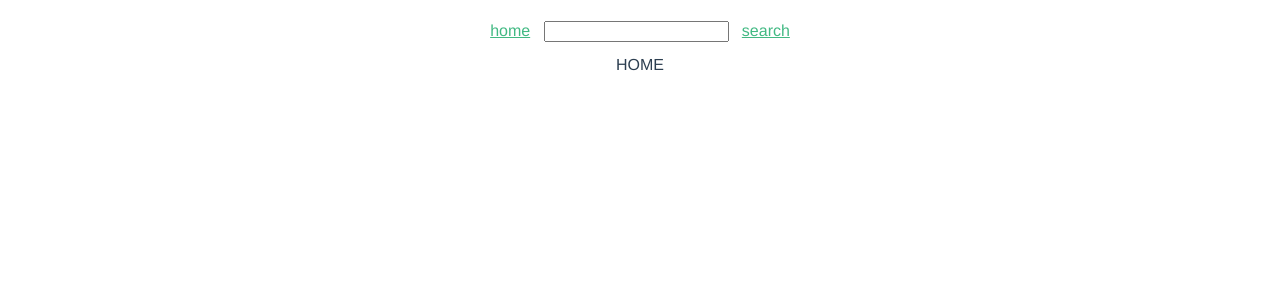
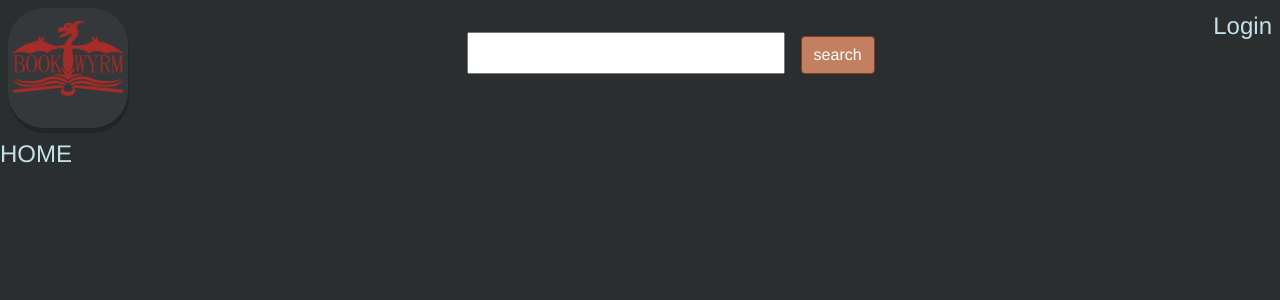
Before and after one commit to gurtejboparai/bookwyrm, a Vue app in the folder bookwyrm_frontend/: page / in a window 1280 px wide. Shown: the top 300 px of the page. Built offline with nearby package versions, Linux system fonts and the light colour scheme.

Commit message:
#34 Add bootstrap css, Add logo, Update page coloring

```diff
--- a/bookwyrm_frontend/package.json
+++ b/bookwyrm_frontend/package.json
@@ -8,6 +8,7 @@
     "lint": "vue-cli-service lint"
   },
   "dependencies": {
+    "bootstrap": "^5.1.3",
     "core-js": "^3.6.5",
     "vue": "^3.0.0",
     "vue-router": "^4.0.0-0"
--- a/bookwyrm_frontend/src/App.vue
+++ b/bookwyrm_frontend/src/App.vue
@@ -13,30 +13,27 @@ export default {
 }
 </script>
 
-
 <style>
 #app {
   font-family: Avenir, Helvetica, Arial, sans-serif;
   -webkit-font-smoothing: antialiased;
   -moz-osx-font-smoothing: grayscale;
-  text-align: center;
-  color: #2c3e50;
+  color: #c4e0e9;
+  font-size: 1.5em;
+  background-color: #2a2e2f;
 }
 
-#nav {
-  padding: 30px;
+html {
+  background-color: #2a2e2f;
 }
 
-#nav a {
+a {
   font-weight: bold;
-  color: #2c3e50;
+  color: #c4e0e9;
 }
 
-#nav a.router-link-exact-active {
-  color: #42b983;
+a.router-link-exact-active {
+  color: #c4e0e9;
 }
 
-#search_bar {
-  margin: 1em;
-}
 </style>
--- a/bookwyrm_frontend/src/components/SearchBar.vue
+++ b/bookwyrm_frontend/src/components/SearchBar.vue
@@ -1,9 +1,18 @@
 <template>
-  <div class="header">
-    <!-- This will eventually be an image -->
-    <router-link to="/" id="home_button">home</router-link>
-    <input type="text" id="search_bar" v-model="searchString" />
-    <router-link to="/search" id="search_button">search</router-link>
+  <div class="d-flex justify-content-between ">
+    <div class="p-2">
+      <router-link to="/" id="home_button" >
+        <img src="../assets/logo.png" alt="logo" class="p-1" id="logo">
+      </router-link>
+    </div>
+    <div class="p-4">
+      <input type="text" id="search_bar" class="m-2" v-model="searchString" />
+
+      <router-link to="/search" id="search_button" class="btn btn-primary m-2">search</router-link>
+    </div>
+    <div class="p-2">
+      Login
+    </div>
   </div>
 </template>
 
@@ -18,20 +27,15 @@ export default {
 }
 </script>
 
-<!-- Add "scoped" attribute to limit CSS to this component only -->
 <style scoped>
-h3 {
-  margin: 40px 0 0;
+.btn-primary {
+  background-color: #c28061;
+  border-color: #803f21;
 }
-ul {
-  list-style-type: none;
-  padding: 0;
-}
-li {
-  display: inline-block;
-  margin: 0 10px;
-}
-a {
-  color: #42b983;
+#logo {
+  height: 15vh;
+  background-color: #34383a;
+  border-radius: 30%;
+  box-shadow: 1px 5px #222425;
 }
 </style>
--- a/bookwyrm_frontend/src/main.js
+++ b/bookwyrm_frontend/src/main.js
@@ -1,3 +1,4 @@
+import "bootstrap/dist/css/bootstrap.min.css"
 import { createApp } from 'vue'
 import App from './App.vue'
 import router from './router'
```
Also changed, not shown: bookwyrm_frontend/src/assets/logo.png, 1 other file (tests, documents, lock files or other folders).
